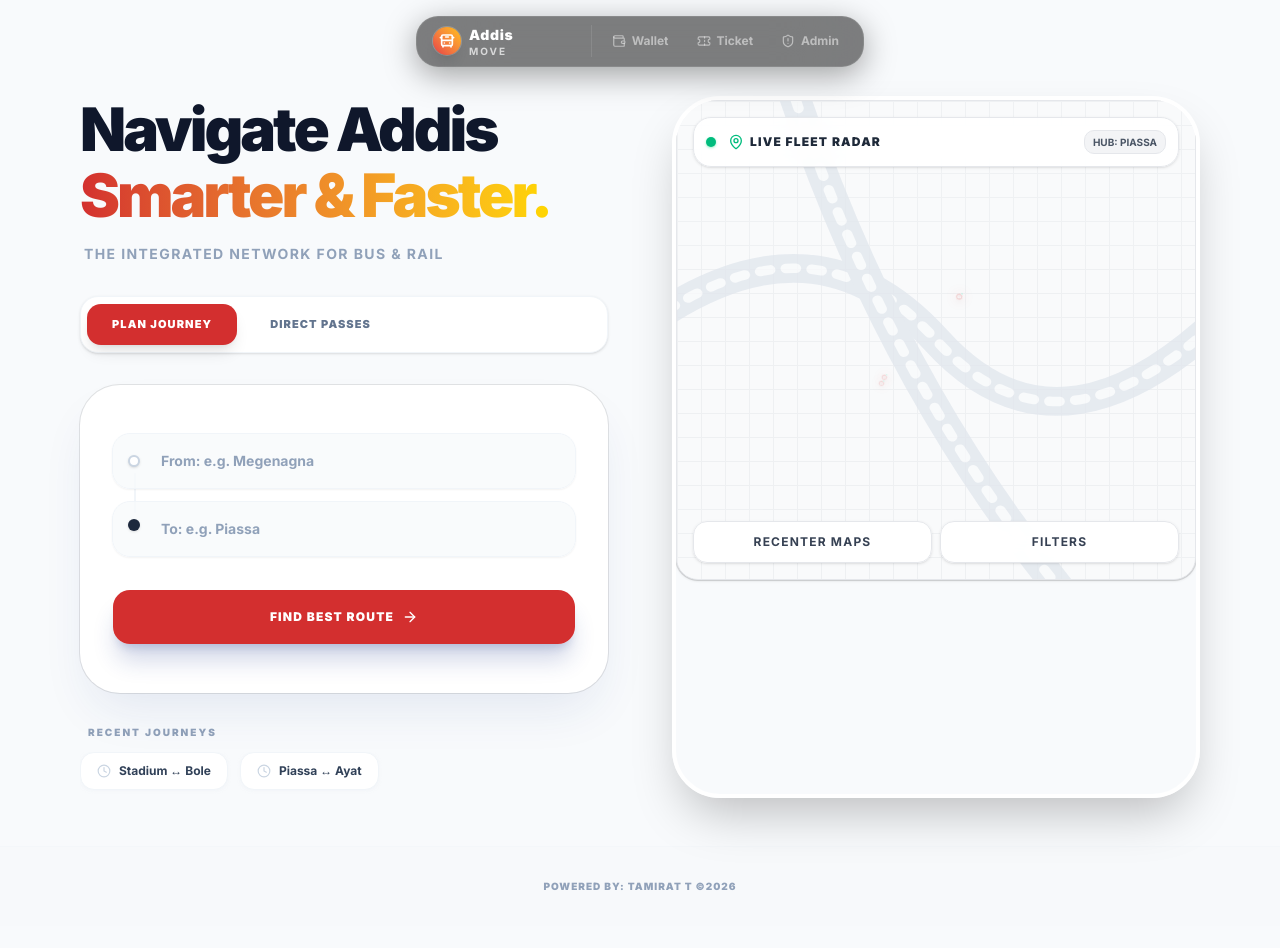
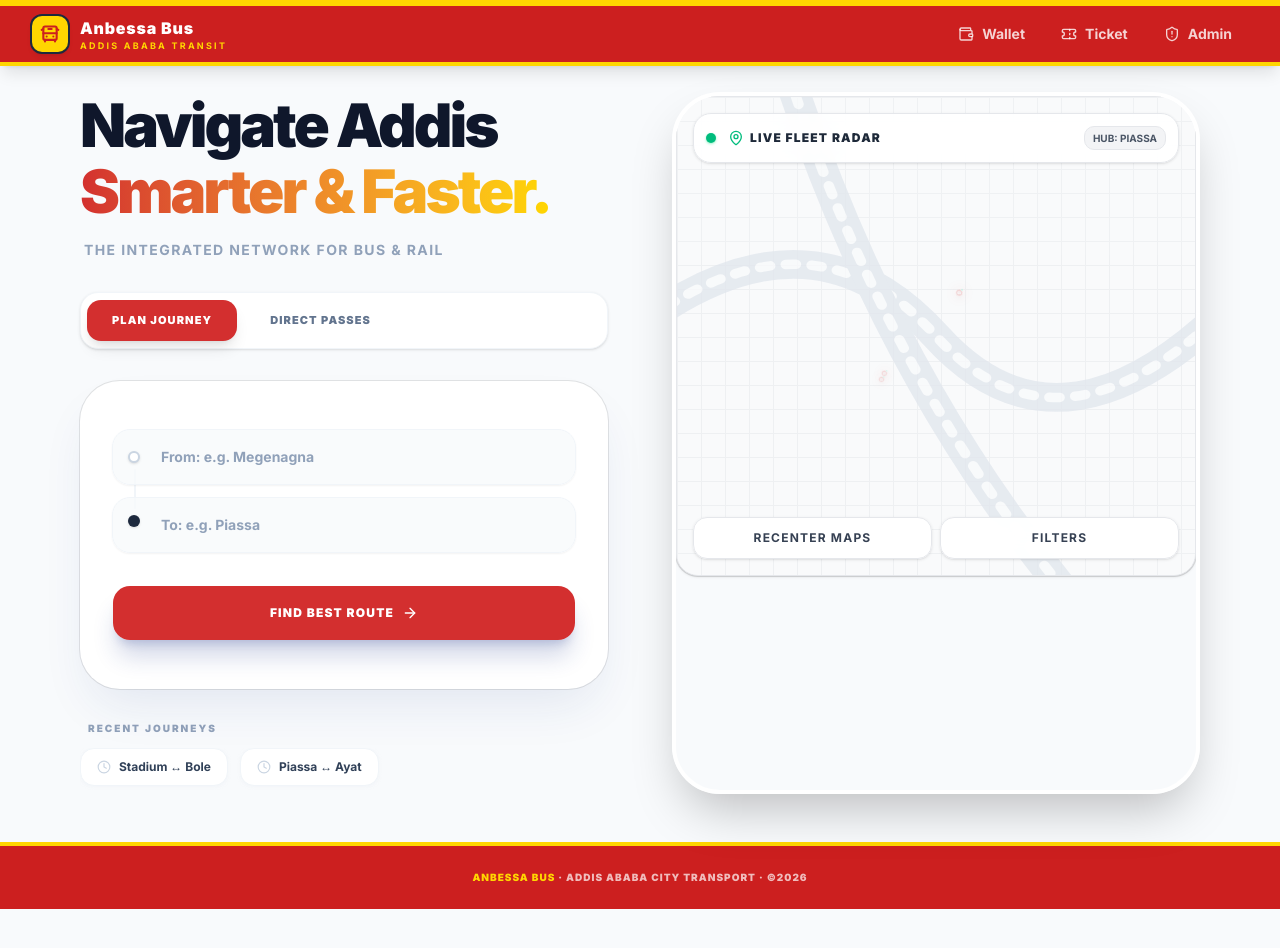
Before and after one commit to tamirat67/addismove, a Next.js app in the folder frontend/: page / in a window 1280 px wide. Shown: the top 948 px of the page. Built offline with nearby package versions, Linux system fonts and the light colour scheme.

Commit message:
rebrand: Anbessa Bus colors on navbar and footer (red #CC1F1F + yellow #FFD600)

```diff
--- a/frontend/src/app/(standard)/layout.tsx
+++ b/frontend/src/app/(standard)/layout.tsx
@@ -10,15 +10,15 @@ export default function StandardLayout({
   return (
     <div className="flex flex-col min-h-screen">
       <Navigation />
-      <main className="flex-1 w-full pt-16 pb-12 lg:pb-16 flex flex-col">
+      <main className="flex-1 w-full pt-[3.75rem] pb-12 lg:pb-16 flex flex-col">
         <div className="max-w-6xl mx-auto w-full px-4 pt-4 lg:pt-8 flex-1">
           {children}
         </div>
 
         {/* Global Public Footer */}
-        <footer className="w-full py-8 mt-12 text-center border-t border-slate-100/50 bg-slate-50/50">
-          <p className="text-[10px] font-black text-slate-400 uppercase tracking-widest">
-            Powered By: Tamirat T ©2026
+        <footer className="w-full py-6 mt-12 text-center" style={{ backgroundColor: "#CC1F1F", borderTop: "4px solid #FFD600" }}>
+          <p className="text-[10px] font-black uppercase tracking-widest" style={{ color: "rgba(255,255,255,0.7)" }}>
+            <span style={{ color: "#FFD600" }}>Anbessa Bus</span> · Addis Ababa City Transport · ©2026
           </p>
         </footer>
       </main>
--- a/frontend/src/app/layout.tsx
+++ b/frontend/src/app/layout.tsx
@@ -6,8 +6,8 @@ import { TenantProvider } from "@/context/TenantContext";
 const font = Inter({ subsets: ["latin"] });
 
 export const metadata: Metadata = {
-  title: "AddisMove",
-  description: "One App • Bus + Train • Smart Travel",
+  title: "Anbessa Bus",
+  description: "Addis Ababa City Bus • Tap & Ride • Smart Transit",
 };
 
 export default function RootLayout({
--- a/frontend/src/components/Navigation.tsx
+++ b/frontend/src/components/Navigation.tsx
@@ -17,24 +17,37 @@ export function Navigation() {
   ];
 
   return (
-    <div className="fixed top-4 w-full z-50 flex justify-center px-4 pointer-events-none">
-      <nav className="pointer-events-auto flex items-center justify-between w-full max-w-md bg-black/50 backdrop-blur-2xl border border-white/10 shadow-[0_8px_32px_0_rgba(0,0,0,0.36)] rounded-3xl py-2 px-3">
+    <header
+      className="fixed top-0 left-0 right-0 z-50 w-full shadow-lg"
+      style={{ backgroundColor: "#CC1F1F" }}
+    >
+      {/* Yellow top stripe — like the yellow band on the Anbessa bus roof */}
+      <div className="w-full h-1.5" style={{ backgroundColor: "#FFD600" }} />
+
+      <nav className="max-w-7xl mx-auto flex items-center justify-between px-4 sm:px-6 lg:px-8 h-14">
         {/* Brand */}
-        <Link
-          href="/"
-          className="flex items-center gap-2 pl-1 group"
-        >
-          <div className="bg-gradient-to-tr from-[#E63946] to-[#FFC107] p-1.5 rounded-xl shadow-lg ring-1 ring-white/20 group-hover:scale-105 transition-transform">
-            <BusFront className="w-4 h-4 text-white" strokeWidth={2.5} />
+        <Link href="/" className="flex items-center gap-3 group flex-shrink-0">
+          <div
+            className="p-2 rounded-lg shadow-md group-hover:scale-105 transition-transform duration-200 ring-2"
+            style={{ backgroundColor: "#FFD600", ringColor: "#FFD600" }}
+          >
+            <BusFront className="w-5 h-5" style={{ color: "#CC1F1F" }} strokeWidth={2.5} />
           </div>
-          <div className="flex flex-col leading-tight pr-2">
-            <span className="text-white font-black text-sm tracking-wider">Addis</span>
-            <span className="text-white/70 font-bold text-[10px] tracking-[0.2em] uppercase">Move</span>
+          <div className="flex flex-col leading-tight">
+            <span className="font-black text-base tracking-wider" style={{ color: "#FFFFFF" }}>
+              Anbessa Bus
+            </span>
+            <span
+              className="font-bold text-[9px] tracking-[0.25em] uppercase"
+              style={{ color: "#FFD600" }}
+            >
+              Addis Ababa Transit
+            </span>
           </div>
         </Link>
 
-        {/* Links */}
-        <div className="flex gap-1 pl-2 border-l border-white/10">
+        {/* Nav Links */}
+        <div className="flex items-center gap-1">
           {navItems.map((item) => {
             const isActive = pathname === item.path;
             const Icon = item.icon;
@@ -43,28 +56,47 @@ export function Navigation() {
               <Link
                 key={item.path}
                 href={item.path}
-                className={`relative px-3 py-2 rounded-2xl text-xs font-bold transition-all flex items-center gap-1.5 ${
-                  isActive
-                    ? "text-white"
-                    : "text-white/50 hover:text-white/90 hover:bg-white/5"
-                }`}
+                className="relative px-4 py-2 rounded-lg text-sm font-bold transition-all duration-200 flex items-center gap-2"
+                style={{
+                  color: isActive ? "#CC1F1F" : "rgba(255,255,255,0.80)",
+                }}
               >
                 {isActive && (
                   <motion.div
-                    layoutId="glass-nav-pill"
-                    className="absolute inset-0 bg-white/20 shadow-[inset_0_1px_3px_rgba(255,255,255,0.3)] rounded-2xl border border-white/10"
-                    transition={{ type: "spring", stiffness: 450, damping: 25 }}
+                    layoutId="anbessa-nav-pill"
+                    className="absolute inset-0 rounded-lg shadow-md"
+                    style={{ backgroundColor: "#FFD600" }}
+                    transition={{ type: "spring", stiffness: 450, damping: 28 }}
                   />
                 )}
-                <span className="relative z-10 flex items-center gap-1.5">
-                  <Icon className={`w-3.5 h-3.5 ${isActive ? "text-[#FFC107]" : ""}`} strokeWidth={isActive ? 2.5 : 2} />
-                  <span className={`${isActive ? "block" : "hidden sm:block"}`}>{item.name}</span>
+                <span
+                  className="relative z-10 flex items-center gap-2"
+                  onMouseEnter={(e) => {
+                    if (!isActive)
+                      (e.currentTarget.parentElement as HTMLElement).style.color = "#FFD600";
+                  }}
+                  onMouseLeave={(e) => {
+                    if (!isActive)
+                      (e.currentTarget.parentElement as HTMLElement).style.color =
+                        "rgba(255,255,255,0.80)";
+                  }}
+                >
+                  <Icon
+                    className="w-4 h-4"
+                    strokeWidth={isActive ? 2.5 : 2}
+                  />
+                  <span className={`${isActive ? "block" : "hidden sm:block"}`}>
+                    {item.name}
+                  </span>
                 </span>
               </Link>
             );
           })}
         </div>
       </nav>
-    </div>
+
+      {/* Yellow bottom stripe */}
+      <div className="w-full h-1" style={{ backgroundColor: "#FFD600" }} />
+    </header>
   );
 }
```
